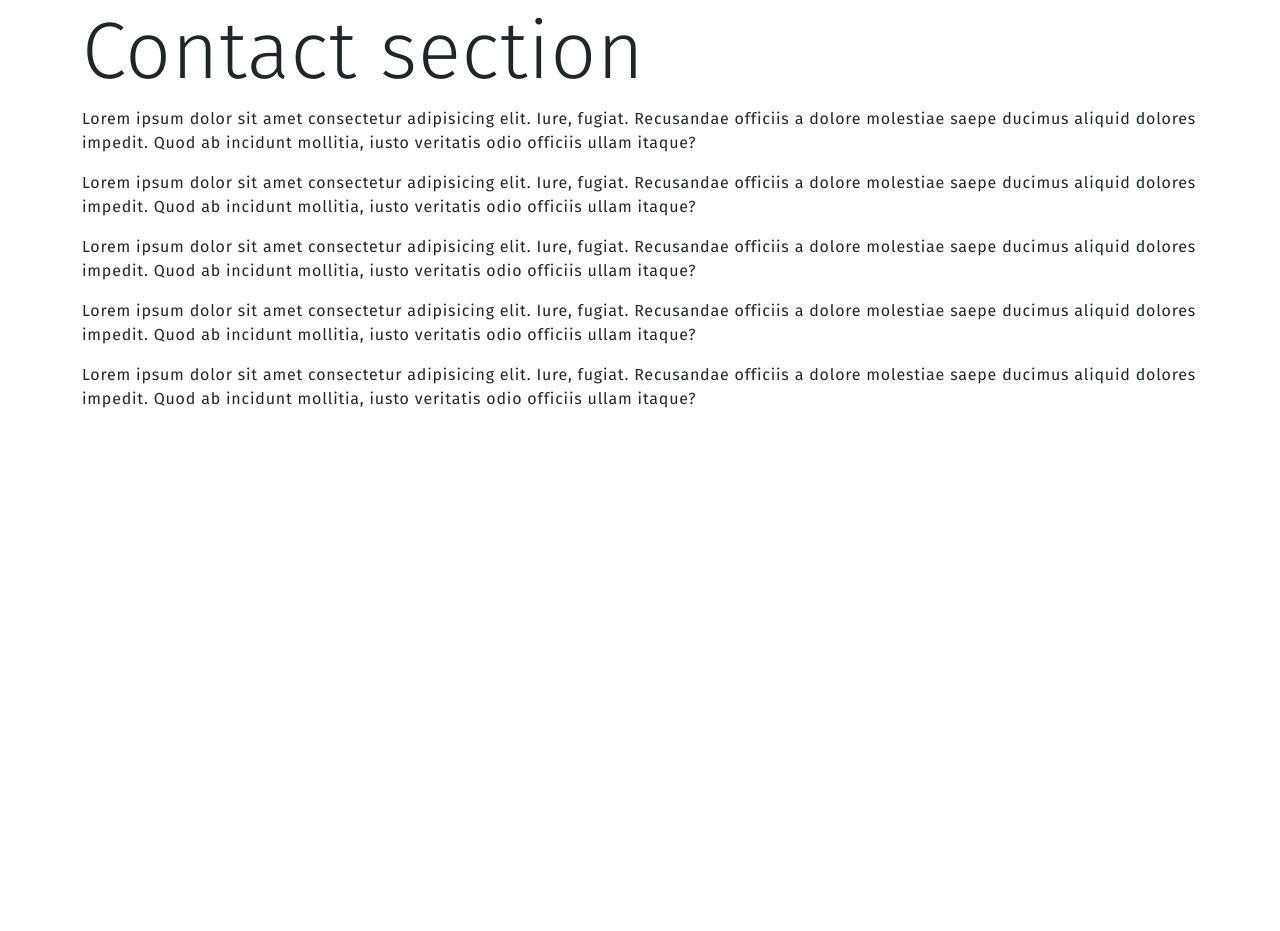
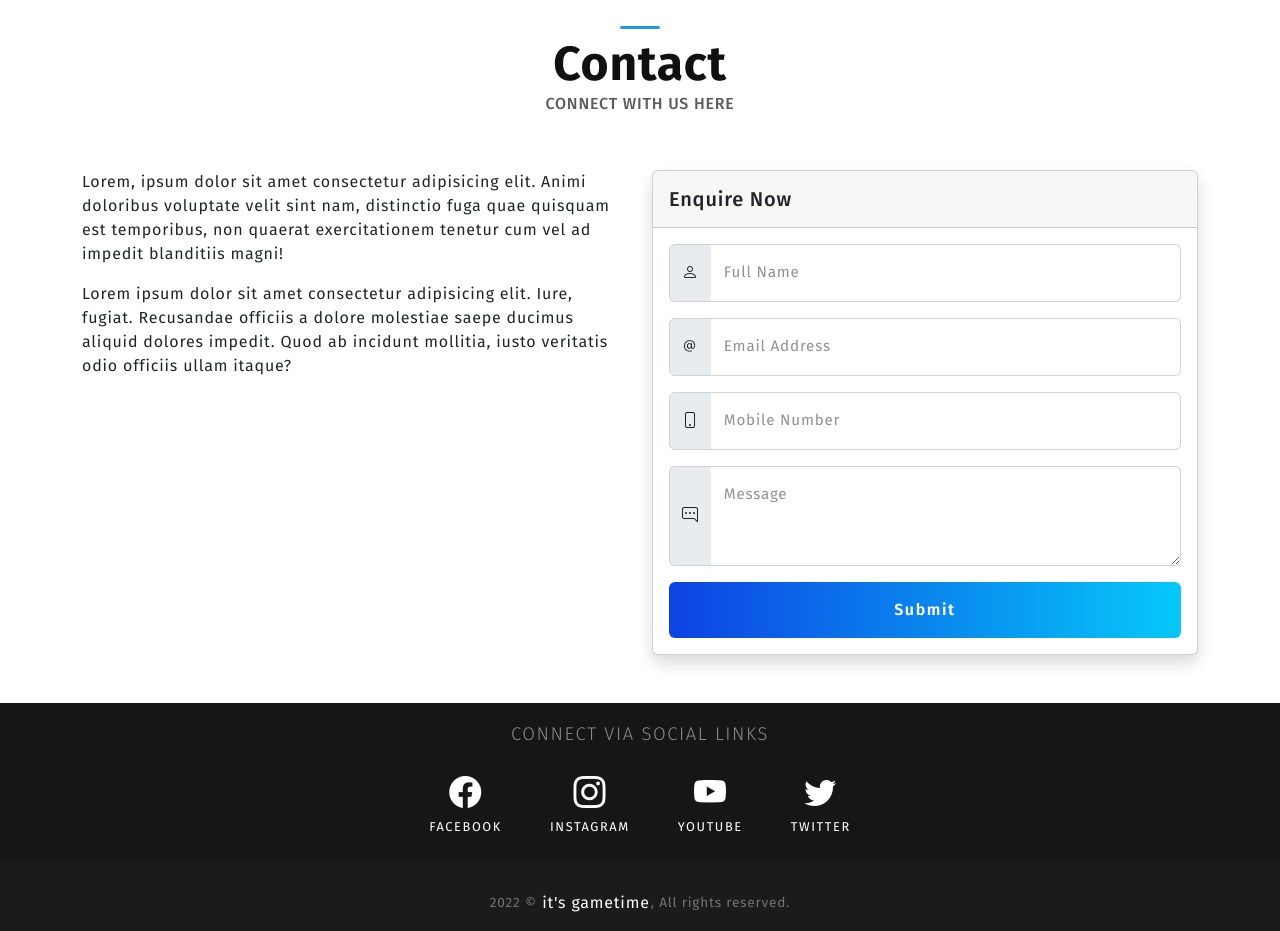
Before and after one commit to abdulrazakshaikh/itsgametime, a plain HTML site: page index.html in a window 1280 px wide. Shown: the part 1869-2800 px from the top of the page. Before the commit the page ends 2344 px from the top, so only its background shows below. Drawn offline with nearby package versions, Linux system fonts and the light colour scheme.

Commit message:
Add files via upload

```diff
--- a/index.html
+++ b/index.html
@@ -20,7 +20,10 @@
       <img src="img/itsgametime.png" class="img-fluid" alt="">
     </a>
     <button class="navbar-toggler" type="button" data-bs-toggle="collapse" data-bs-target="#navbarsCollapse" aria-controls="navbarsCollapse" aria-expanded="false" aria-label="Toggle navigation">
-      <i class="bi bi-list"></i>
+      <!-- <i class="bi bi-list"></i> -->
+      <span></span>
+      <span></span>
+      <span></span>
     </button>
 
     <div class="collapse navbar-collapse" id="navbarsCollapse">
@@ -75,6 +78,7 @@
             <div class="d-grid gap-2 d-md-flex justify-content-md-start">
               <button type="button" class="btn btn-button shadow-lg hvr-float-shadow">
                 <span class="btn-text">Buy Now</span>
+                <i class="bi bi-cart text-white ms-2"></i>
               </button>
               <button type="button" class="btn btn-link hvr-float-shadow">
                 <span class="btn-text">How to Play</span>
@@ -93,8 +97,10 @@
   <div class="container">
     <div class="row g-5">
       <div class="col-12 col-md-6 order-1 order-lg-0">
-        <span class="badge rounded-pill text-bg-light section-subtitle mb-3">About us</span>
-        <h2 class="section-title">Big Lorem Ipsum About the company</h2>
+        <div class="section-heading text-left">
+          <h2 class="section-title">About us</h2>
+          <h3 class="section-subtitle text-muted">Who we are</h3>
+        </div>
         <p class="text-muted">Lorem ipsum, dolor sit amet consectetur adipisicing elit. Accusantium, dolores, id laboriosam dolorem voluptatem ullam necessitatibus aut delectus nesciunt. Ratione repudiandae impedit reiciendis iure a fugit, inventore commodi nulla hic. ipsum dolor sit amet consectetur adipisicing, elit. Blanditiis inventore cupiditate ex sapiente totam? Voluptas magnam quo sint mollitia facere deserunt laborum error, quod ab nihil inventore earum recusandae repellat?</p>
         <a class="btn btn-buttonlink p-0" href="#">
           Learn more
@@ -115,8 +121,10 @@
   <div class="container">
     <div class="row mb-4">
       <div class="col-12 text-center">
-        <h3 class="section-title">Products</h3>
-        <h3 class="section-subtitle text-muted">Lists fo Products</h3>
+        <div class="section-heading text-center">
+          <h3 class="section-title">Products</h3>
+          <h3 class="section-subtitle text-muted">Lists fo Products</h3>
+        </div>
       </div>
     </div>
     <div class="row justify-content-center">
@@ -203,19 +211,115 @@
 
 <section class="section py-5" id="sectioncontact">
   <div class="container">
+    <div class="row mb-4">
+      <div class="col-12 text-center">
+        <div class="section-heading text-center">
+          <h3 class="section-title">Contact</h3>
+          <h3 class="section-subtitle text-muted">Connect with us here</h3>
+        </div>
+      </div>
+    </div>
     <div class="row">
-      <h1 class="display-1">Contact section</h1>
-      <p>Lorem ipsum dolor sit amet consectetur adipisicing elit. Iure, fugiat. Recusandae officiis a dolore molestiae saepe ducimus aliquid dolores impedit. Quod ab incidunt mollitia, iusto veritatis odio officiis ullam itaque?</p>
-      <p>Lorem ipsum dolor sit amet consectetur adipisicing elit. Iure, fugiat. Recusandae officiis a dolore molestiae saepe ducimus aliquid dolores impedit. Quod ab incidunt mollitia, iusto veritatis odio officiis ullam itaque?</p>
-      <p>Lorem ipsum dolor sit amet consectetur adipisicing elit. Iure, fugiat. Recusandae officiis a dolore molestiae saepe ducimus aliquid dolores impedit. Quod ab incidunt mollitia, iusto veritatis odio officiis ullam itaque?</p>
-      <p>Lorem ipsum dolor sit amet consectetur adipisicing elit. Iure, fugiat. Recusandae officiis a dolore molestiae saepe ducimus aliquid dolores impedit. Quod ab incidunt mollitia, iusto veritatis odio officiis ullam itaque?</p>
-      <p>Lorem ipsum dolor sit amet consectetur adipisicing elit. Iure, fugiat. Recusandae officiis a dolore molestiae saepe ducimus aliquid dolores impedit. Quod ab incidunt mollitia, iusto veritatis odio officiis ullam itaque?</p>
+      <div class="col-12 col-md-6">
+        <p>Lorem, ipsum dolor sit amet consectetur adipisicing elit. Animi doloribus voluptate velit sint nam, distinctio fuga quae quisquam est temporibus, non quaerat exercitationem tenetur cum vel ad impedit blanditiis magni!</p>
+        <p>Lorem ipsum dolor sit amet consectetur adipisicing elit. Iure, fugiat. Recusandae officiis a dolore molestiae saepe ducimus aliquid dolores impedit. Quod ab incidunt mollitia, iusto veritatis odio officiis ullam itaque?</p>
+      </div>
+      <div class="col-12 col-md-6">
+        <div class="form-card card shadow">
+          <div class="card-header">
+            <h5 class="my-2 card-title">Enquire Now</h5>
+          </div>
+          <div class="card-body">
+            <div class="input-group">
+              <span class="input-group-text">
+                <i class="bi bi-person"></i>
+              </span>
+              <div class="form-floating">
+                <input type="text" class="form-control" id="" placeholder=".">
+                <label for="floatingInput">Full Name</label>
+              </div>
+            </div>
+            <div class="input-group">
+              <span class="input-group-text">
+                <i class="bi bi-at"></i>
+              </span>
+              <div class="form-floating">
+                <input type="email" class="form-control" id="" placeholder=".">
+                <label for="floatingInput">Email Address</label>
+              </div>
+            </div>
+            <div class="input-group">
+              <span class="input-group-text">
+                <i class="bi bi-phone"></i>
+              </span>
+              <div class="form-floating">
+                <input type="number" class="form-control" id="" placeholder=".">
+                <label for="floatingInput">Mobile Number</label>
+              </div>
+            </div>
+            <div class="input-group">
+              <span class="input-group-text">
+                <i class="bi bi-chat-right-dots"></i>
+              </span>
+              <div class="form-floating">
+                <textarea name="" id="" class="form-control" style="height: 100px" placeholder="."></textarea>
+                <label for="floatingTextarea">Message</label>
+              </div>
+            </div>
+            <div class="d-grid">
+              <button class="btn btn-button hvr-float-shadow py-3">
+                <span class="btn-text">Submit</span>
+              </button>
+            </div>
+          </div>
+        </div>
+      </div>
     </div>
   </div>
 </section>
 
+<footer class="footer">
+  <div class="footer-social-inner">
+    <h3 class="social-heading">Connect via Social Links</h3>
+    <ul class="social-list">
+      <li>
+       <a class="social-link hvr-float-shadow" href="#">
+        <i class="bi bi-facebook"></i>
+        <span class="social-text">Facebook</span>
+       </a>
+      </li>
+      <li>
+       <a class="social-link hvr-float-shadow" href="#">
+        <i class="bi bi-instagram"></i>
+        <span class="social-text">Instagram</span>
+       </a>
+      </li>
+      <li>
+       <a class="social-link hvr-float-shadow" href="#">
+        <i class="bi bi-youtube"></i>
+        <span class="social-text">Youtube</span>
+       </a>
+      </li>
+      <li>
+       <a class="social-link hvr-float-shadow" href="#">
+        <i class="bi bi-twitter"></i>
+        <span class="social-text">Twitter</span>
+       </a>
+      </li>
+    </ul>
+  </div>
+  <div class="footer-inner">
+    <div class="container">
+      <div class="row">
+        <div class="col-12">
+          <p class="m-0 copy">2022 © <a class="btn btn-link hvr-float-shadow" href="index.html">IT'S GAMETIME</a>, All rights reserved.</p>
+        </div>
+      </div>
+    </div>
+  </div>
+</footer>
 <a href="#" class="btn btn-lg back-to-top" role="button">
-  <span class="bi bi-arrow-bar-up"></span>
+  <i class="bi bi-arrow-bar-up"></i>
 </a>
 
 
@@ -224,6 +328,11 @@
 <script src="js/bootstrap.bundle.min.js"></script>
 <script src="js/script.js"></script>
 <script src="js/swiper-bundle.min.js"></script>
+<script>
+const scrollSpy = new bootstrap.ScrollSpy(document.body, {
+  target: '#navbar-header'
+})
+</script>
 <script>
   var swiper = new Swiper(".mySwiper", {
     direction: 'horizontal',
```
